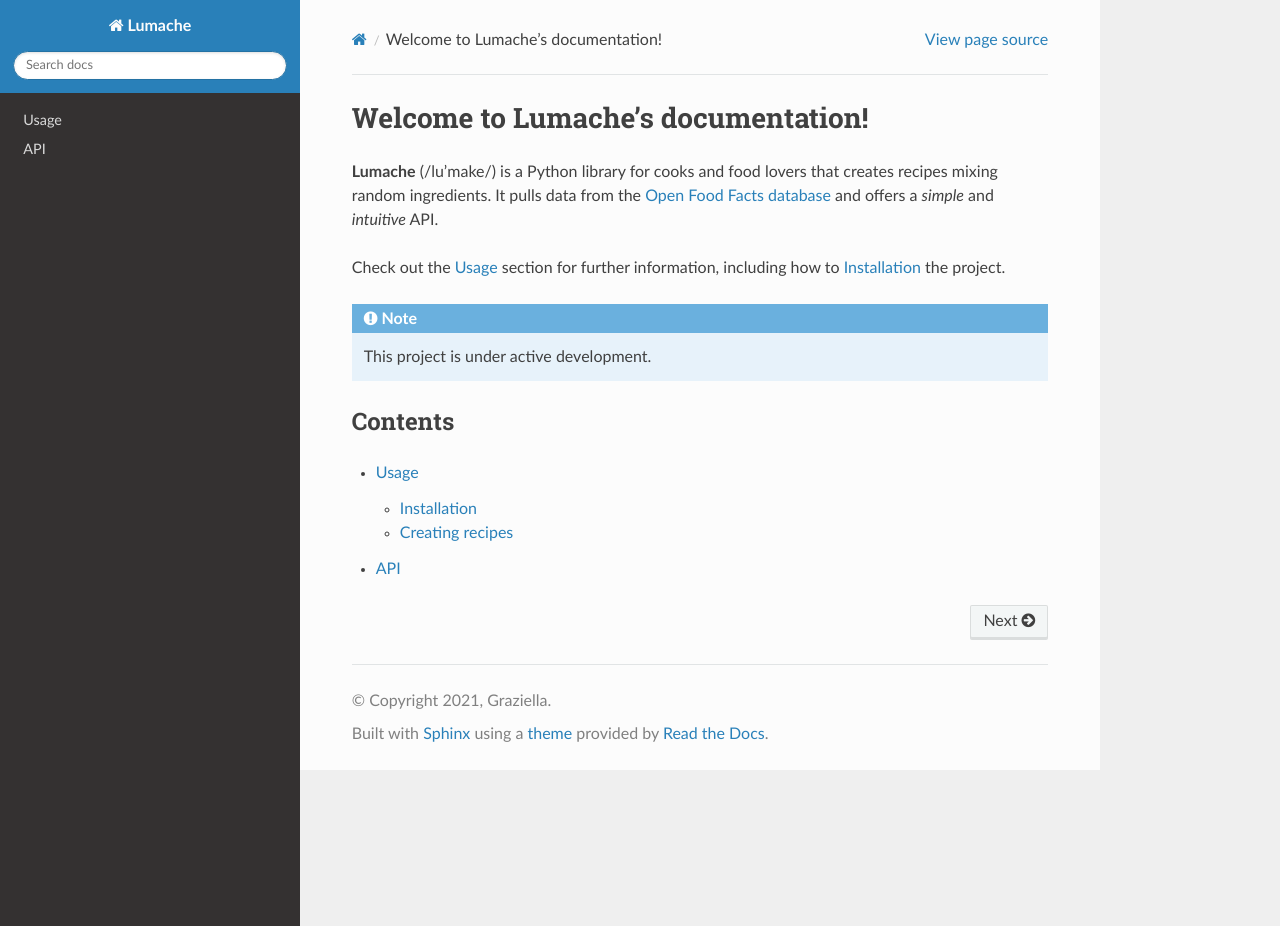
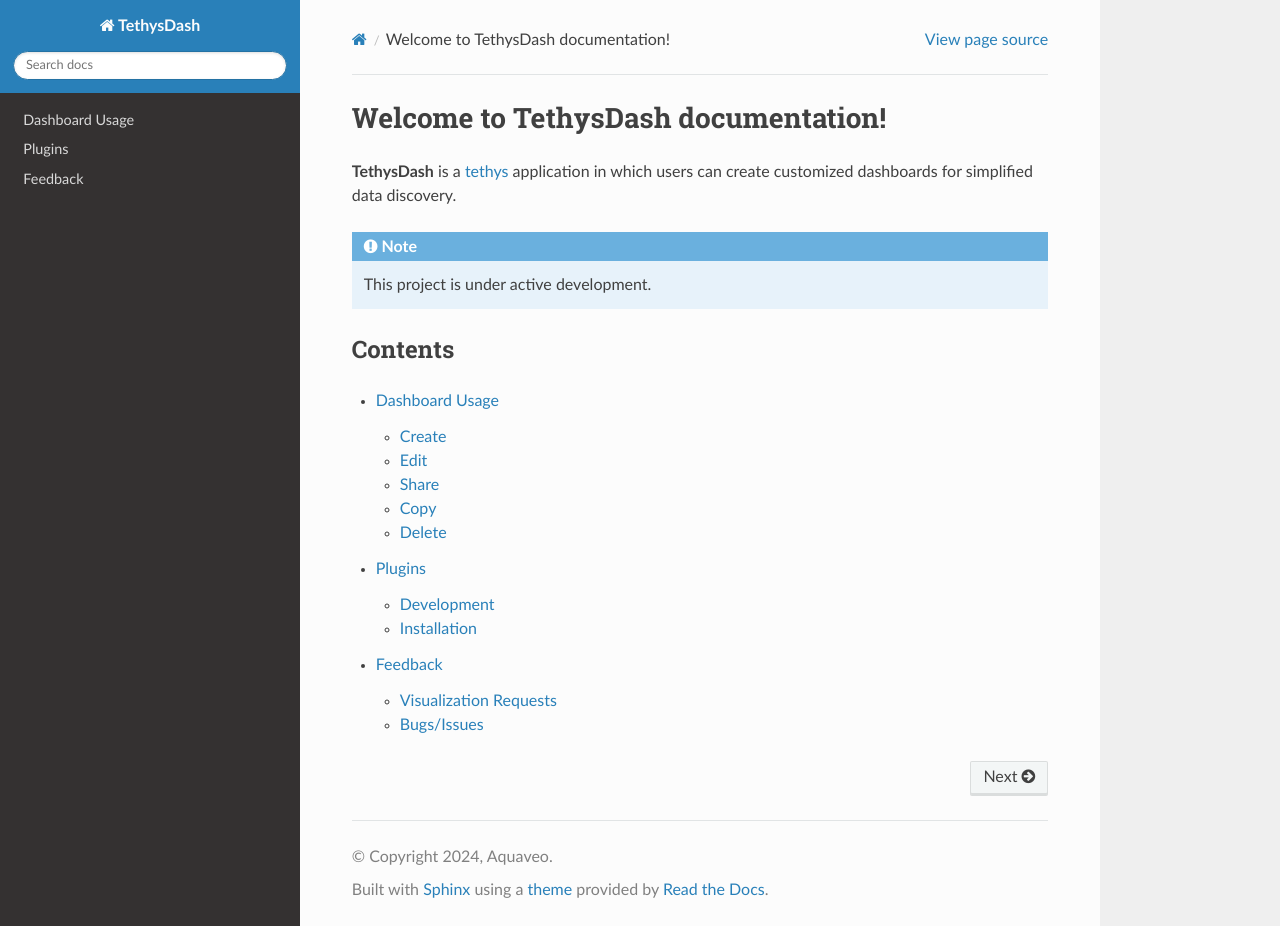
Before and after one commit to Aquaveo/TethysDashDocs, a Sphinx documentation site: the page built from docs/source/index.rst, in a window 1280 px wide and 926 px high. Built offline with Sphinx 7.4.7 and the Read the Docs theme 3.1.0, drawn with Linux system fonts in a browser that asks for light colours.

Commit message:
initial doc structure for TethysDash

```diff
--- a/docs/source/api.rst
+++ /dev/null
@@ -1,7 +0,0 @@
-API
-===
-
-.. autosummary::
-   :toctree: generated
-
-   lumache
--- a/docs/source/conf.py
+++ b/docs/source/conf.py
@@ -2,12 +2,12 @@
 
 # -- Project information
 
-project = 'Lumache'
-copyright = '2021, Graziella'
-author = 'Graziella'
+project = 'TethysDash'
+copyright = '2024, Aquaveo'
+author = 'Corey Krewson'
 
-release = '0.1'
-version = '0.1.0'
+release = '0.2'
+version = '0.2.6'
 
 # -- General configuration
 
--- /dev/null
+++ b/docs/source/feedback.rst
@@ -0,0 +1,10 @@
+Feedback
+========
+
+.. _feedback:
+
+Visualization Requests
+----------------------
+
+Bugs/Issues
+-----------
--- a/docs/source/index.rst
+++ b/docs/source/index.rst
@@ -1,13 +1,8 @@
-Welcome to Lumache's documentation!
+Welcome to TethysDash documentation!
 ===================================
 
-**Lumache** (/lu'make/) is a Python library for cooks and food lovers
-that creates recipes mixing random ingredients.
-It pulls data from the `Open Food Facts database <https://world.openfoodfacts.org/>`_
-and offers a *simple* and *intuitive* API.
-
-Check out the :doc:`usage` section for further information, including
-how to :ref:`installation` the project.
+**TethysDash** is a `tethys <https://www.tethysplatform.org/>`_ application in which users can create customized
+dashboards for simplified data discovery.
 
 .. note::
 
@@ -17,6 +12,8 @@
 --------
 
 .. toctree::
+   :maxdepth: 2
 
    usage
-   api
+   plugins
+   feedback
--- /dev/null
+++ b/docs/source/plugins.rst
@@ -0,0 +1,11 @@
+Plugins
+=======
+
+.. _plugins:
+
+Development
+-----------
+
+
+Installation
+------------
--- a/docs/source/usage.rst
+++ b/docs/source/usage.rst
@@ -1,33 +1,23 @@
-Usage
-=====
+Dashboard Usage
+===============
 
-.. _installation:
+.. _dashboard_usage:
 
-Installation
-------------
+Create
+------
 
-To use Lumache, first install it using pip:
 
-.. code-block:: console
+Edit
+----
 
-   (.venv) $ pip install lumache
 
-Creating recipes
-----------------
+Share
+-----
 
-To retrieve a list of random ingredients,
-you can use the ``lumache.get_random_ingredients()`` function:
 
-.. autofunction:: lumache.get_random_ingredients
+Copy
+----
 
-The ``kind`` parameter should be either ``"meat"``, ``"fish"``,
-or ``"veggies"``. Otherwise, :py:func:`lumache.get_random_ingredients`
-will raise an exception.
 
-.. autoexception:: lumache.InvalidKindError
-
-For example:
-
->>> import lumache
->>> lumache.get_random_ingredients()
-['shells', 'gorgonzola', 'parsley']
+Delete
+------
--- a/pyproject.toml
+++ b/pyproject.toml
@@ -3,6 +3,6 @@
 build-backend = "flit_core.buildapi"
 
 [project]
-name = "lumache"
-authors = [{name = "Graziella", email = "graziella@lumache"}]
+name = "TethysDashDocs"
+authors = [{name = "Corey Krewson", email = "ckrewson@aquaveo.com"}]
 dynamic = ["version", "description"]
```
Also changed, not shown: lumache.py (deleted, +0 -23 lines).
